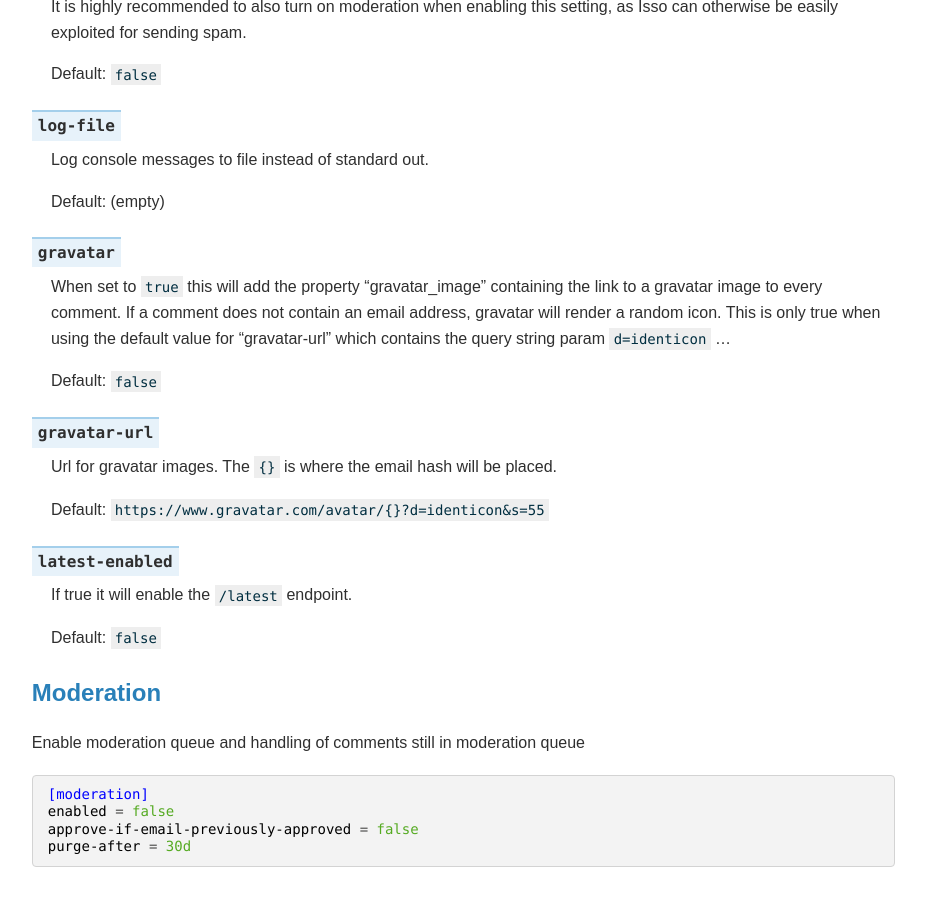
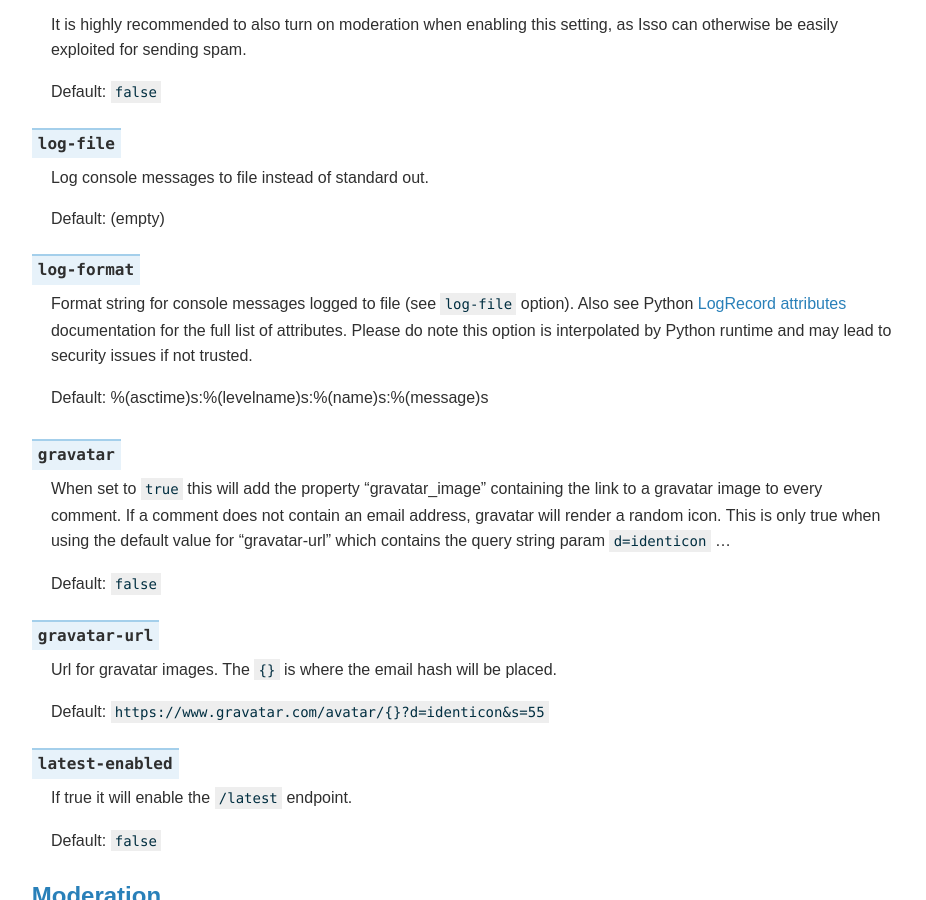
Before and after one commit to isso-comments/isso, a Sphinx documentation site: the page built from docs/docs/reference/server-config.rst, in a window 1280 px wide and 900 px high, scrolled down 2482 px. Shown: the whole window, without its empty margins (305-1231 px from the left). Built offline with Sphinx 7.4.7, drawn with Linux system fonts in a browser that asks for light colours; some of the changed text lies outside the part shown.

Commit message:
feature: add support for log messages formatting

```diff
--- a/docs/docs/reference/server-config.rst
+++ b/docs/docs/reference/server-config.rst
@@ -49,6 +49,7 @@ Here are the **default values** for this section:
     max-age = 15m
     notify = stdout
     log-file =
+    log-format = %(asctime)s:%(levelname)s:%(name)s:%(message)s
     gravatar = false
     gravatar-url = https://www.gravatar.com/avatar/{}?d=identicon&s=55
     latest-enabled = false
@@ -117,6 +118,17 @@ log-file
     Log console messages to file instead of standard out.
 
     Default: (empty)
+
+log-format
+    Format string for console messages logged to file (see ``log-file`` option).
+    Also see Python `LogRecord attributes`_ documentation for the full list of
+    attributes.
+    Please do note this option is interpolated by Python runtime and may lead
+    to security issues if not trusted.
+
+    Default: %(asctime)s:%(levelname)s:%(name)s:%(message)s
+
+.. _LogRecord attributes: https://docs.python.org/3/library/logging.html#logrecord-attributes
 
 gravatar
     When set to ``true`` this will add the property "gravatar_image"
--- a/isso/__init__.py
+++ b/isso/__init__.py
@@ -281,6 +281,9 @@ def main():
     if conf.get("general", "log-file"):
         handler = logging.FileHandler(conf.get("general", "log-file"))
 
+        if conf.get("general", "log-format"):
+            handler.setFormatter(logging.Formatter(conf.get("general", "log-format")))
+
         logger.addHandler(handler)
         logging.getLogger("werkzeug").addHandler(handler)
 
```
Also changed, not shown: CHANGES.rst (+6 -1 lines), 2 other files.
